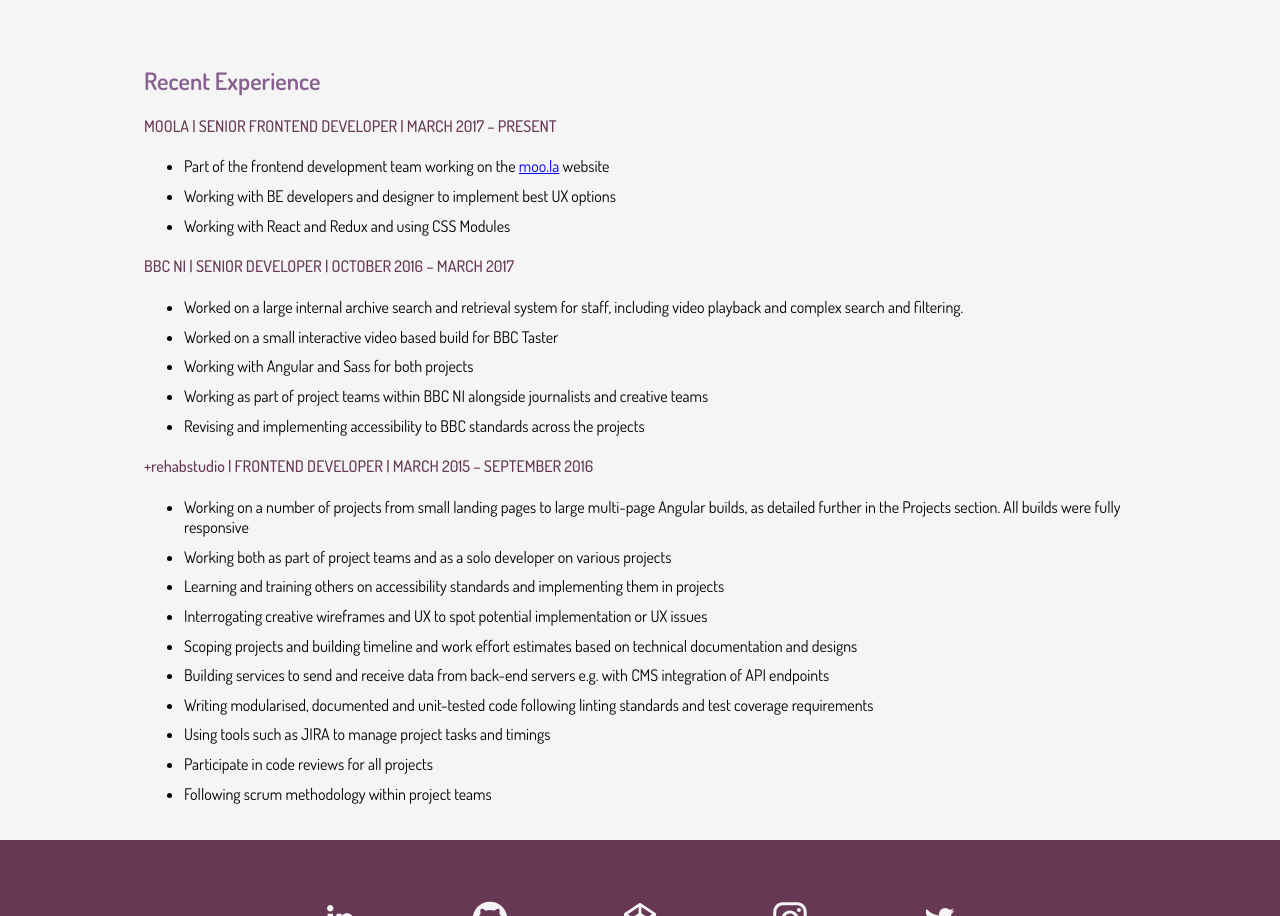
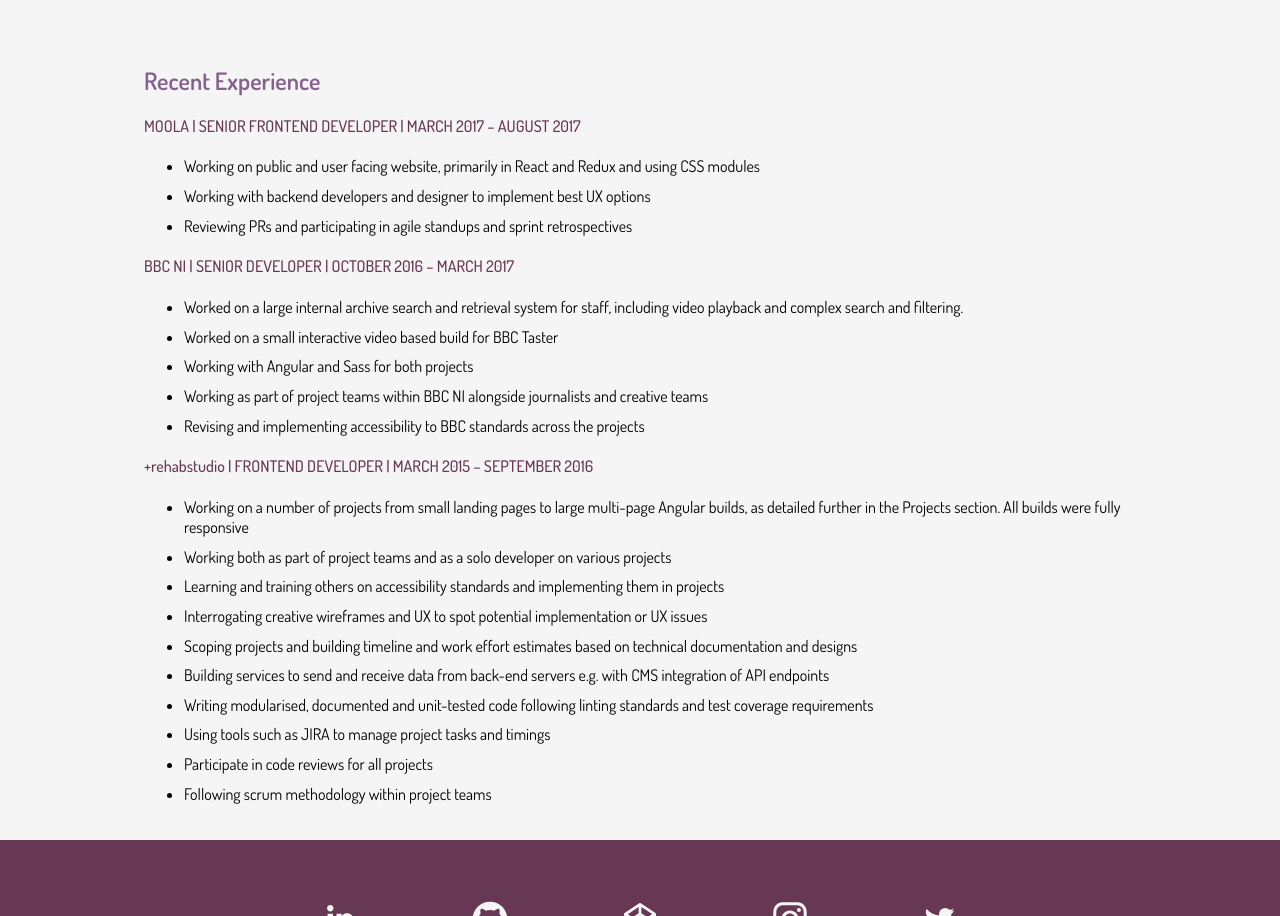
Before and after one commit to clairebones/clairebones.github.io, a website: page index.html in a window 1280 px wide. Shown: the part 2351-3267 px from the top of the page. Drawn offline with Linux system fonts and the light colour scheme.

Commit message:
Update most recent role

```diff
--- a/index.html
+++ b/index.html
@@ -137,13 +137,13 @@
                 <div class="experience-details">
                     <span class="experience-detail experience-detail-moola">Moola</span>
                     <span class="experience-detail">| Senior Frontend Developer </span>
-                    <span class="experience-detail">| March 2017 – present</span>
+                    <span class="experience-detail">| March 2017 – August 2017</span>
                 </div>
                 <div class="experience-summary">
                     <ul>
-                        <li>Part of the frontend development team working on the <a href=https://moo.la>moo.la</a> website</li>
-                        <li>Working with BE developers and designer to implement best UX options</li>
-                        <li>Working with React and Redux and using CSS Modules</li>
+                        <li>Working on public and user facing website, primarily in React and Redux and using CSS modules</li>
+                        <li>Working with backend developers and designer to implement best UX options</li>
+                        <li>Reviewing PRs and participating in agile standups and sprint retrospectives</li>
                     </ul>
                 </div>
             </div>
```
